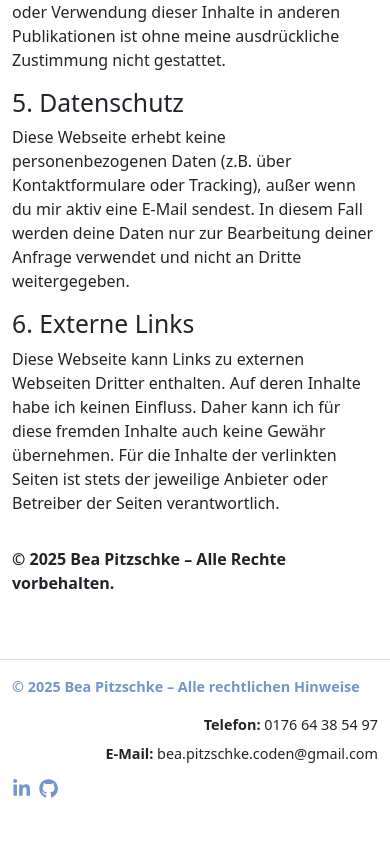
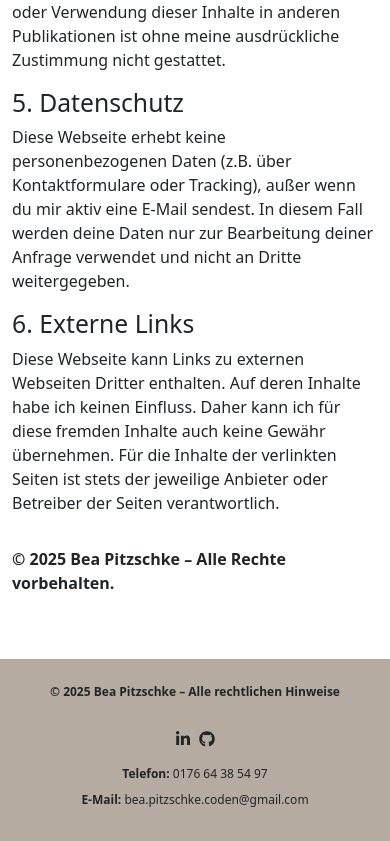
Before and after one commit to BeaCoden/my-cv, a React (Create React App) app: page /copyright in a window 390 px wide. Shown: the part 883-1724 px from the top of the page. Before the commit the page ends 1701 px from the top, so only its background shows below. Built offline with nearby package versions, Linux system fonts and the light colour scheme.

Commit message:
Refactor Footer component layout; reorganize columns for improved structure and responsiveness, and enhance styling for better visual consistency

```diff
--- a/src/components/footer/Footer.jsx
+++ b/src/components/footer/Footer.jsx
@@ -9,8 +9,8 @@ const Footer = () => {
   return (
     <footer className={styles.footer}>
       <Container>
-        <Row className="justify-content-between align-items-center">
-          {/* Linke Spalte: Copyright-Link */}
+        <Row>
+          {/* Linke Spalte: Copyright */}
           <Col
             xs={12}
             md={4}
@@ -22,21 +22,11 @@ const Footer = () => {
             </Link>
           </Col>
 
-          {/* Rechte Spalte: Kontakt & Socials */}
+          {/* Mittlere Spalte: Social Media Icons */}
           <Col
             xs={12}
             md={4}
-            className={styles.footerRight}>
-            <div className={styles.contactBlock}>
-              <span className={styles.contactTitle}>Telefon: </span>
-              <span className={styles.contactInfo}>{cvData.phone}</span>
-            </div>
-            <div className={styles.contactBlock}>
-              <span className={styles.contactTitle}>E-Mail: </span>
-              <span className={styles.contactInfo}>
-                <a href={`mailto:${cvData.email}`}>{cvData.email}</a>
-              </span>
-            </div>
+            className={styles.footerMiddle}>
             <div className={styles.socialIcons}>
               <a
                 href={cvData.linkedin}
@@ -54,6 +44,23 @@ const Footer = () => {
               </a>
             </div>
           </Col>
+
+          {/* Rechte Spalte: Kontakt */}
+          <Col
+            xs={12}
+            md={4}
+            className={styles.footerRight}>
+            <div className={styles.contactBlock}>
+              <span className={styles.contactTitle}>Telefon: </span>
+              <span className={styles.contactInfo}>{cvData.phone}</span>
+            </div>
+            <div className={styles.contactBlock}>
+              <span className={styles.contactTitle}>E-Mail: </span>
+              <span className={styles.contactInfo}>
+                <a href={`mailto:${cvData.email}`}>{cvData.email}</a>
+              </span>
+            </div>
+          </Col>
         </Row>
       </Container>
     </footer>
--- a/src/components/footer/Footer.module.css
+++ b/src/components/footer/Footer.module.css
@@ -1,14 +1,25 @@
 .footer {
-  background-color: #fff;
   padding: 1rem 0;
-  border-top: 1px solid #ddd;
-  font-size: 0.9rem;
-  color: #212529;
+  font-size: 0.75rem;
+  display: flex;
+  flex-wrap: wrap;
+  justify-content: space-between;
+  align-items: center;
+}
+
+.footerLeft,
+.footerMiddle,
+.footerRight {
+  flex: 1 1 33%;
+  padding: 0.5rem;
 }
 
 .footerLeft {
   text-align: left;
-  margin-bottom: 1rem;
+}
+
+.footerMiddle {
+  text-align: center;
 }
 
 .footerRight {
@@ -24,18 +35,14 @@
 }
 
 .contactInfo a {
-  color: inherit;
   text-decoration: none;
-}
-
-.contactInfo a:hover {
-  text-decoration: underline;
 }
 
 .socialIcons {
   display: flex;
+  justify-content: center;
   gap: 0.5rem;
-  font-size: 1.2rem;
+  font-size: 1rem;
   margin-top: 0.5rem;
 }
 
@@ -44,7 +51,10 @@
   text-decoration: none;
 }
 
+.contactInfo a:hover,
+.copyrightLink:hover,
 .socialIcons a:hover {
+  color: var(--text-light-grey-color);
   text-decoration: underline;
 }
 
@@ -54,6 +64,40 @@
   font-weight: bold;
 }
 
-.copyrightLink:hover {
-  text-decoration: underline;
+.footer,
+.contactInfo a,
+.socialIcons a,
+.copyrightLink {
+  color: var(--text-dark-grey-color);
+  background-color: var(--background-beige-color);
 }
+
+@media screen and (max-width: 768px) {
+  .footer {
+    flex-direction: column;
+    text-align: center;
+  }
+
+  .footerLeft,
+  .footerMiddle,
+  .footerRight {
+    flex: 1 1 100%;
+    text-align: center;
+    padding: 0.5rem 0;
+  }
+}
+
+@media screen and (max-width: 1025px) {
+  .footer {
+    flex-direction: column;
+    text-align: center;
+  }
+
+  .footerLeft,
+  .footerMiddle,
+  .footerRight {
+    flex: 1 1 100%;
+    text-align: center;
+    padding: 0.5rem 0;
+  }
+}
```
